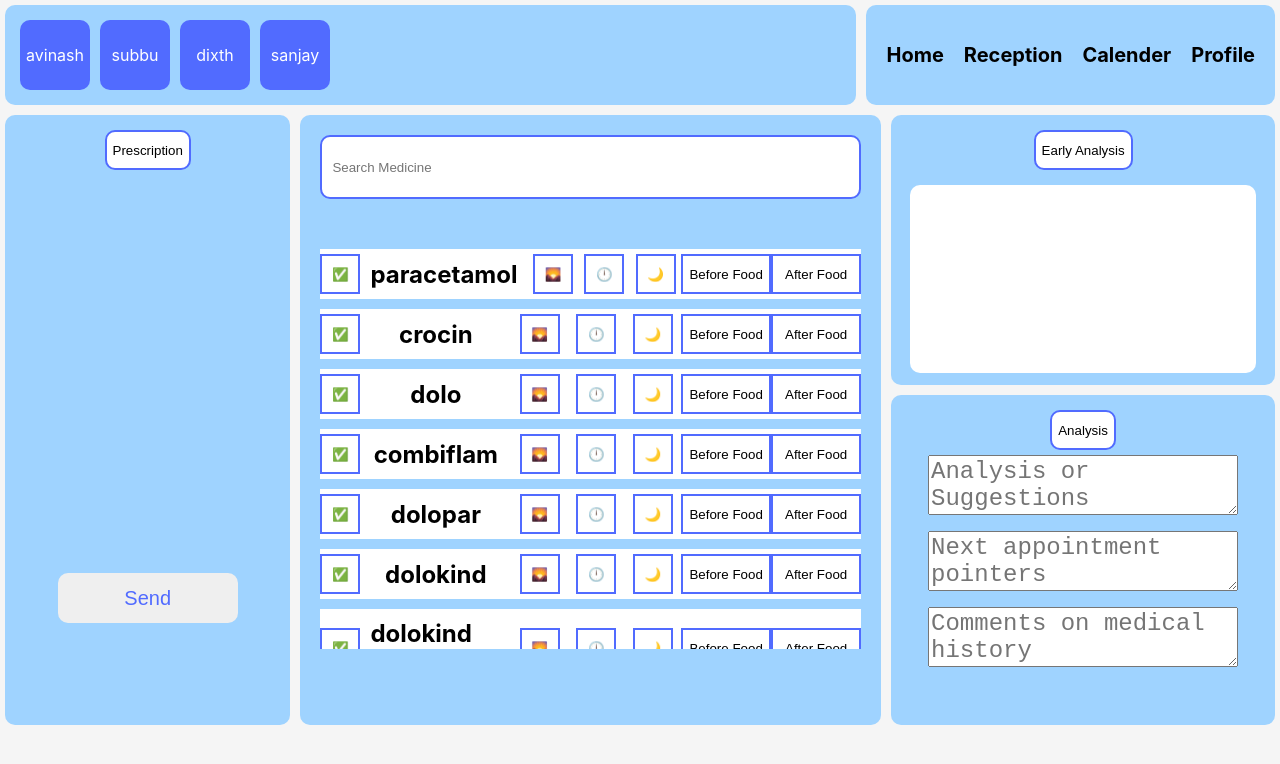
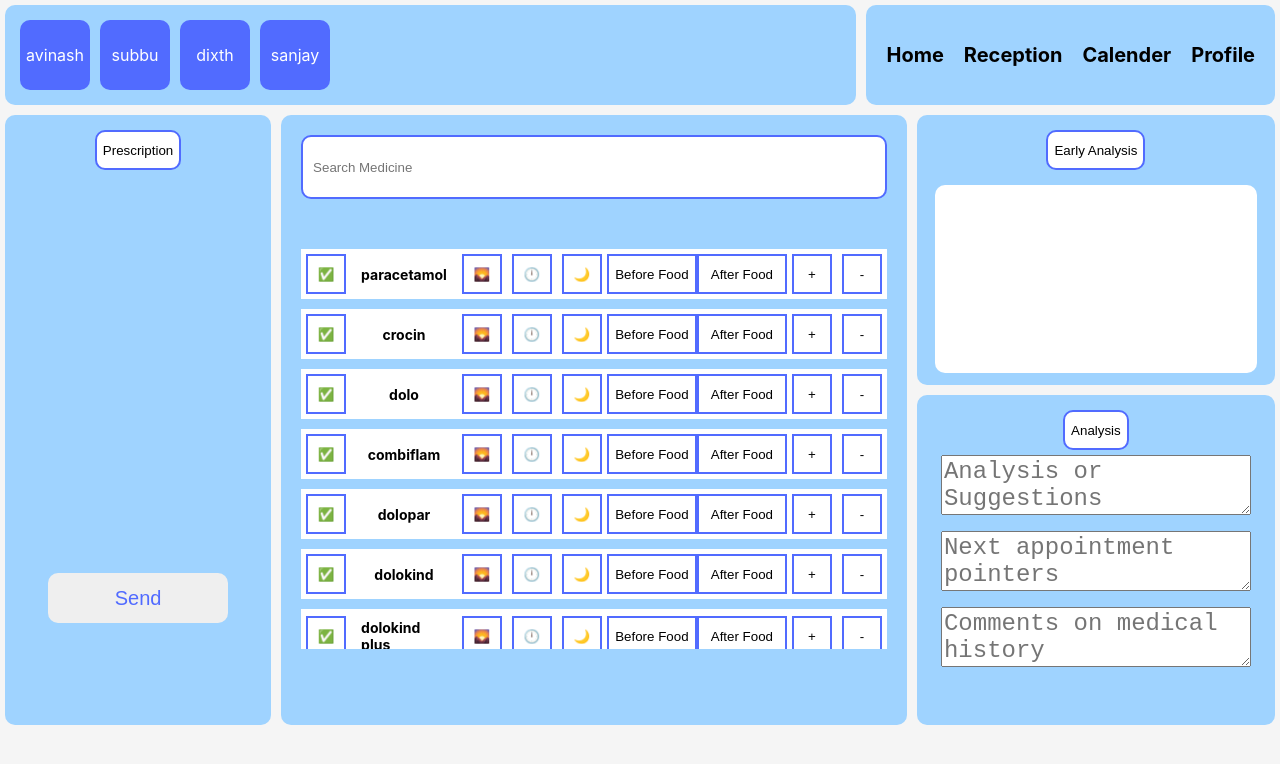
Before and after one commit to avinash84319/DoctorFrontend-web, a React (Create React App) app: page /apt in a window 1280 px wide. Shown: the top 764 px of the page. Built offline with nearby package versions, Linux system fonts and the light colour scheme.

Commit message:
added counter in prescription

```diff
--- a/src/components/Medicines.js
+++ b/src/components/Medicines.js
@@ -12,6 +12,8 @@ const Medicines = (props) => {     // diplays medicines
         <button onClick={addmed} value={medicine.name} className='medicine-button' >🌙</button>
         <button onClick={addmed} value={medicine.name} className='medicine-button-2' >Before Food</button>
         <button onClick={addmed} value={medicine.name} className='medicine-button-2' >After Food</button>
+        <button onClick={addmed} value={medicine.name} className='medicine-button-3' >+</button>
+        <button onClick={addmed} value={medicine.name} className='medicine-button-3' >-</button>
         </div>
     })
 }
--- a/src/components/Smedicines.js
+++ b/src/components/Smedicines.js
@@ -10,6 +10,7 @@ const Smedicines = (prop) => {                                             // di
         {smedicine.values.map((values)=>{
             return <button onClick={addmed} value={smedicine.name} className='medicine-show' >{values}</button>
         })}
+        <button value={smedicine.name} className='medicine-button-3' >{smedicine.count}</button>
         </div>
     })
 }
--- a/src/css/Appointment.css
+++ b/src/css/Appointment.css
@@ -75,7 +75,7 @@
 
 .medicine{
     display: grid;
-    grid-template-columns: 1fr 4fr 1.5fr 1.5fr 1.5fr 2fr 2fr;
+    grid-template-columns: 1fr 4fr 1.5fr 1.5fr 1.5fr 2fr 2fr 1fr 1fr;
     background-color:#ffffff;
     color:#000000;
     width: 100%;
@@ -91,9 +91,8 @@
     text-align: left;
     margin:10px;
     grid-column: 2/3;
-    font-size: 24px;
+    font-size: 14px;
     font-weight: bold;
-
 }
 
 .add-medicine{
@@ -101,6 +100,7 @@
     width: 40px;
     height: 40px;
     background-color: white;
+    margin:5px
 }
 
 .added-medicine{
@@ -108,6 +108,15 @@
     width: 40px;
     height: 40px;
     background-color: #516BFF;
+    margin:5px;
+}
+
+.added-medicine-2{
+    border: #516BFF 2px solid;
+    width: 90px;
+    height: 40px;
+    background-color: #516BFF;
+    margin: 5px;
 }
 
 .medicine-button{
@@ -115,6 +124,7 @@
     width: 40px;
     height: 40px;
     background-color: white;
+    margin:5px;
 }
 
 .medicine-button-2{
@@ -122,6 +132,14 @@
     width: 90px;
     height: 40px;
     background-color: white;
+}
+
+.medicine-button-3{
+    border: #516BFF 2px solid;
+    width: 40px;
+    height: 40px;
+    background-color: white;
+    margin:5px;
 }
 
 .add-medicine:hover{
@@ -133,6 +151,10 @@
 }
 
 .medicine-button-2:hover{
+    background-color: #516BFF;
+}
+
+.medicine-button-3:hover{
     background-color: #516BFF;
 }
 
--- a/src/screens/Appointment.js
+++ b/src/screens/Appointment.js
@@ -49,9 +49,30 @@ function Appointment() {
                     setsMedicines([...newmedicines,store])                  // add store to smedicines
                 }
             }
+            else{
+                store.count=store.count+medicine.count;
+                if (store.count<1){
+                    setsMedicines([...newmedicines])                  // add store to smedicines
+                }
+                else{
+                setsMedicines([...newmedicines,store])                  // add store to smedicines
+                }
+            }
         }
-        else
-            setsMedicines([...smedicines,medicine])
+        else{
+
+            if (medicine.count===+1){           // if count is -1 then remove medicine
+                medicine.count=1;
+                setsMedicines([...smedicines,medicine])
+            }
+            else if(medicine.count===-1){
+                //do nothing
+            }
+            else{
+                medicine.count=1;
+                setsMedicines([...smedicines,medicine])
+            }
+        }
     }
 
     function removemedicine(medicine){
@@ -60,14 +81,41 @@ function Appointment() {
         setsMedicines([...newmedicines])                                                      // add store to smedicines
     }
 
-    const addmed = (e) => {                                                       // function to handle buttons in medicines
+    const addmed = (e) => {
+        console.log(e.target.innerHTML)                                                   // function to handle buttons in medicines
         if (e.target.innerHTML === '✅' || e.target.innerHTML === '❌'){
             // add medicine to smedicines
-            let butt=e.target;
-            butt.className='added-medicine';
-            selectmedicine({name:e.target.value,values:[]})
+            // let butt=e.target;
+            // if (butt.className==='add-medicine')
+            //     butt.className='added-medicine';
+            // else{
+            //     butt.className='add-medicine'
+            // }
+            selectmedicine({name:e.target.value,values:[],count:+1})
         }
-        else{                                                               // add value to medicine
+        else if (e.target.innerHTML==='+'){        // add value to medicine
+            selectmedicine({name:e.target.value,values:[],count:+1})
+        }
+        else if (e.target.innerHTML==='-'){        // add value to medicine
+            selectmedicine({name:e.target.value,values:[],count:-1})
+        }
+        else{                                                           // add value to medicine
+            // let butt=e.target;
+            // let parentdiv=butt.closest('div')
+            // let classbut=parentdiv.querySelectorAll('button')[0].className
+            // console.log(classbut)
+            // if (classbut==='add-medicine'){
+            //     parentdiv.querySelectorAll('button')[0].className='added-medicine'
+            // }
+            // console.log(butt.className)
+            // if (butt.className==='medicine-button-2'){
+            //     butt.className='added-medicine-2'
+            // }
+            // if (butt.className==='medicine-button')
+            //     butt.className='added-medicine';
+            // else{
+            //     butt.className='medicine-button'
+            // }
             let medicine=e.target.value;
             medicine={name:medicine,values:[e.target.innerHTML]}           // medicine object
             selectmedicine(medicine)
```
